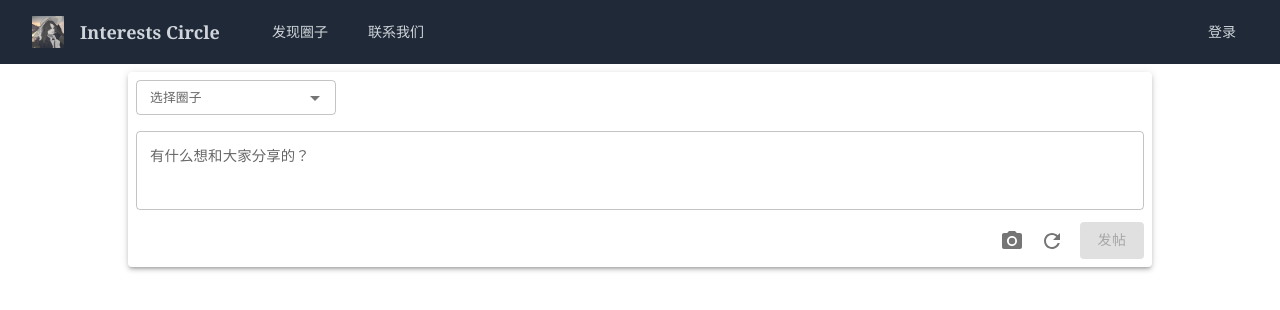
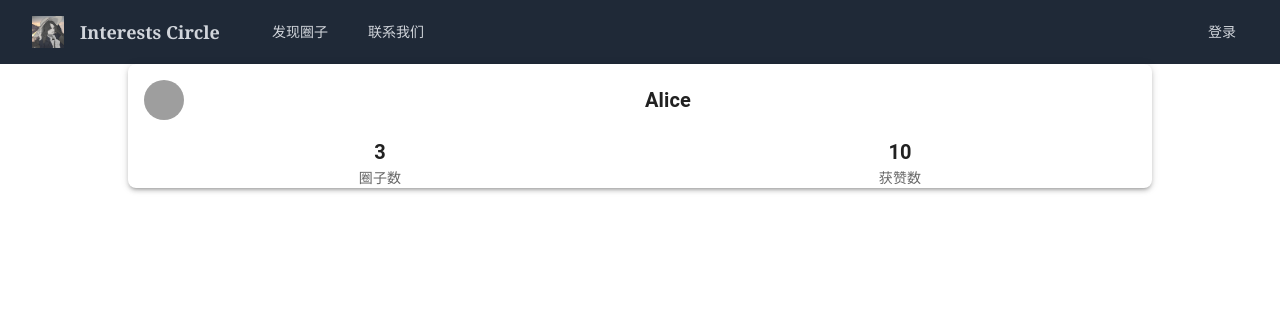
Before and after one commit to MojoisMojo/InterestCircleFrontEnd, a React (Vite) app: page /tmp in a window 1280 px wide. Shown: the top 310 px of the page. Built offline with nearby package versions, Linux system fonts and the light colour scheme; grey boxes are pictures that could not be loaded.

Commit message:
almost finish circlePage

```diff
--- a/src/assets/static.jsx
+++ b/src/assets/static.jsx
@@ -3,6 +3,8 @@ const static_empty_user = {
   name: '',
   email: '',
   avatarUrl: '/logo.svg',
+  likeCount: 0,
+  circlesCount: 0,
 };
 
 const static_poster = {
--- /dev/null
+++ b/src/components/Adivertise/index.jsx
@@ -0,0 +1,47 @@
+import { Padding } from '@mui/icons-material';
+import { ButtonBase, Paper, Typography } from '@mui/material';
+import React from 'react';
+
+export default function AdivertiseCard({ advertise }) {
+  if (!advertise) {
+    advertise = {
+      title: '广告位出租',
+      content: '广告位出租',
+      color: '#283593',
+      textColor: '#E8EAF6',
+      imgUrl: '',
+    }
+  }
+  return (
+    <Paper
+      elevation={3}
+
+      sx=
+      {{
+        backgroundImage: advertise.imgUrl ? `url(${advertise.imgUrl})` : 'none',
+        backgroundColor: advertise.color,
+        height: 150, display: 'flex',
+        flexDirection: 'column',
+        alignItems: 'center', justifyContent: 'center',
+        borderRadius: '8px',
+      }}
+    >
+      <ButtonBase sx={{
+        width: '100%', height: '100%', display: 'flex',
+        flexDirection: 'column', alignItems: 'center', justifyContent: 'center',
+      }}>
+        <Typography
+          variant='h5' style={{
+            color: advertise.textColor,
+            margin: '10px',
+          }}
+        >
+          {advertise.title}
+        </Typography>
+        <Typography variant='body2' style={{ color: advertise.textColor }}>
+          {advertise.content}
+        </Typography>
+      </ButtonBase>
+    </Paper>
+  );
+}
--- a/src/components/Post/Post.jsx
+++ b/src/components/Post/Post.jsx
@@ -67,6 +67,7 @@ export default function Post({ poster, post }) {
           flexGrow: 0.5,
           backgroundColor: '#fff',
           textAlign: 'left',
+          borderRadius: '8px',
         }}
       >
         <Grid container
--- a/src/components/Sender/PostSender/index.jsx
+++ b/src/components/Sender/PostSender/index.jsx
@@ -116,7 +116,6 @@ export default function PostSender(props) {
         '& .MuiButton-root': { m: 1 },
         height: 'fit-content',
         width: '100%',
-        marginTop: 1,
       }}
       noValidate
       autoComplete="off"
@@ -175,7 +174,19 @@ export default function PostSender(props) {
         onChange={handlePostChange}
         variant="outlined"
         sx={{
-          width: 'calc(100% - 16px)'
+          width: 'calc(100% - 16px)',
+          '& .MuiOutlinedInput-root': {
+            padding: '8px', // 设置你想要的内边距
+            '& fieldset': {
+              border: 'none', // 移除边框
+            },
+            '&:hover fieldset': {
+              border: 'none', // 鼠标悬停时也不显示边框
+            },
+            '&.Mui-focused fieldset': {
+              border: 'none', // 聚焦时也不显示边框
+            },
+          },
         }}
         InputLabelProps={{
           sx: {
@@ -184,11 +195,12 @@ export default function PostSender(props) {
         }}
       />
       {/* Post's images */}
+      <Grid item sx={{ width: 'calc(95% - 16px)', margin: 'auto', }}>
         <Grid item container
           rowSpacing={{ xs: 1, md: 1.5 }}
           columnSpacing={{ xs: 1, md: 1.5 }}
           paddingTop='8px !important'
-        sx={{ width: 'calc(90% - 16px)' }}
+          sx={{ width: '100%' }}
         >
           {postImgs.map((imgfile, index) => (
             <Grid item
@@ -220,6 +232,7 @@ export default function PostSender(props) {
             </Grid>
           ))}
         </Grid>
+      </Grid>
       <input
         accept="image/*"
         style={{ display: 'none' }}
@@ -230,7 +243,11 @@ export default function PostSender(props) {
         disabled={postImgs.length >= 9}
       />
       {/* Post's images Icon And Post Button */}
-      <Box display='flex' justifyContent='flex-end' alignItems='center'>
+      <Box
+        display='flex'
+        justifyContent='flex-end'
+        alignItems='center'
+      >
         <label htmlFor="raised-button-file">
           <IconButton component="span">
             <PhotoCamera />
--- /dev/null
+++ b/src/components/UserCard/index.jsx
@@ -0,0 +1,66 @@
+// 展示用户信息的卡片组件，包括头像、用户名、圈子数、获赞数
+// 通过 props 传入用户信息，包括 id、name、avatar、circleCount、likeCount
+
+import React from 'react';
+import Card from '@mui/material/Card';
+import CardContent from '@mui/material/CardContent';
+import Typography from '@mui/material/Typography';
+import Avatar from '@mui/material/Avatar';
+import CardHeader from '@mui/material/CardHeader';
+import { blue } from '@mui/material/colors';
+import { Grid } from '@mui/material';
+
+function UserInfoCard({ id, name, avatar, circleCount, likeCount }) {
+  return (
+    <Card
+      width='100%'
+      elevation={3}
+      sx={{ borderRadius: '8px', }}
+    >
+      <CardHeader
+        avatar={
+          <Avatar src={avatar} aria-label="user-avatar">
+            {name[0]}
+          </Avatar>
+        }
+        title={name}
+        titleTypographyProps={{ align: 'center', variant: 'h6', fontWeight: 'bold' }}
+      />
+
+      <Grid container spacing={2} sx={{
+        display: 'flex',
+        flexDirection: 'row',
+        justifyContent: 'center',
+        alignItems: 'center',
+        textAlign: 'center'
+      }}>
+        <Grid item
+          xs={6}
+          style={{
+            flexDirection: 'column',
+          }}>
+          <Typography variant="h6" color='text.primary' align="center" sx={{ fontWeight: 'bold' }}>
+            {circleCount}
+          </Typography>
+          <Typography variant="body2" color="text.secondary" align="center">
+            圈子数
+          </Typography>
+        </Grid>
+        <Grid item
+          xs={6}
+          style={{
+            flexDirection: 'column',
+          }}>
+          <Typography variant="h6" color="text.primary" align="center" sx={{ fontWeight: 'bold' }}>
+            {likeCount}
+          </Typography>
+          <Typography variant="body2" color="text.secondary" align="center">
+            获赞数
+          </Typography>
+        </Grid>
+      </Grid>
+    </Card>
+  );
+}
+
+export default UserInfoCard;
--- a/src/pages/MyCirclePage/index.jsx
+++ b/src/pages/MyCirclePage/index.jsx
@@ -14,6 +14,8 @@ import { getCirclePostsRequest } from '../../server/circles';
 
 import { static_circle_posts, static_circles } from '../../assets/static';
 import { sleep } from '../../utils/sleep';
+import AdivertiseCard from '../../components/Adivertise';
+import UserInfoCard from '../../components/UserCard';
 
 export default function MyCirclePage() {
   const { currUser, setCurrUser } = useContext(UserContext);
@@ -73,10 +75,20 @@ export default function MyCirclePage() {
           display={{ xs: 'none', lg: 'flex' }}
           container
           direction='column'
+          rowSpacing={{ xs: 1, sm: 2 }}
         >
-          <Box item sx={{ backgroundColor: 'red' }}>
-            left
-          </Box>
+          <Grid item width={'100%'}>
+            <UserInfoCard
+              id={currUser.uid}
+              name={currUser.name}
+              avatar={currUser.avatar}
+              circleCount={myCircles.length}
+              likeCount={currUser.likeCount}
+            />
+          </Grid>
+          <Grid item>
+            <AdivertiseCard />
+          </Grid>
         </Grid>
         {/* middle */}
         <Grid item xs={12} sm={11} md={8.5} lg={7.5}
@@ -84,11 +96,14 @@ export default function MyCirclePage() {
           direction='column'
           rowSpacing={{ xs: 1, sm: 2 }}
         >
-          <PostSender circles={myCircles} />
+          <Grid item sx={{ width: "100%" }}>
+            <PostSender circles={myCircles} />
+          </Grid>
           <Grid item sx={{
             marginTop: 2,
             backgroundColor: 'yellow',
             height: 100,
+            borderRadius: '8px',
           }}>
             Nav
           </Grid>
@@ -101,40 +116,10 @@ export default function MyCirclePage() {
           rowSpacing={{ xs: 1, sm: 2 }}
         >
           <Grid item>
-            <Paper
-              elevation={3}
-              sx=
-              {{
-                backgroundColor: '#283593',
-                height: 150, display: 'flex',
-                alignItems: 'center', justifyContent: 'center',
-                borderRadius: '10px',
-              }}
-            >
-              <ButtonBase sx={{ width: '100%', height: '100%' }}>
-                <Typography variant='h5' style={{ color: '#E8EAF6' }}>
-                  广告位出租
-                </Typography>
-              </ButtonBase>
-            </Paper>
+            <AdivertiseCard />
           </Grid>
           <Grid item>
-            <Paper
-              elevation={3}
-              sx=
-              {{
-                backgroundColor: '#283593',
-                height: 150, display: 'flex',
-                alignItems: 'center', justifyContent: 'center',
-                borderRadius: '10px',
-              }}
-            >
-              <ButtonBase sx={{ width: '100%', height: '100%' }}>
-                <Typography variant='h5' style={{ color: '#E8EAF6' }}>
-                  广告位出租
-                </Typography>
-              </ButtonBase>
-            </Paper>
+            <AdivertiseCard />
           </Grid>
         </Grid>
       </Grid >
--- a/src/tmp.jsx
+++ b/src/tmp.jsx
@@ -1,52 +1,19 @@
 import React from 'react';
-import { useState } from 'react';
-import SquareContainer from './components/SquareContainer';
-import PostSender from './components/Sender/PostSender';
-import { static_circle_card_info_daily, static_circle_card_info_game } from './assets/static';
-
-import Autocomplete from '@mui/material/Autocomplete';
-import Chip from '@mui/material/Chip';
-import TextField from '@mui/material/TextField';
-
-function TagsAutocomplete() {
-  return (
-    <Autocomplete
-      multiple
-      id="tags-filled"
-      options={top100Films.map((option) => option.title)}
-      freeSolo
-      renderTags={(value, getTagProps) =>
-        value.map((option, index) => (
-          <Chip key={index} variant="outlined" label={option} {...getTagProps({ index })} />
-        ))
-      }
-      renderInput={(params) => (
-        <TextField
-          {...params}
-          variant="filled"
-          label="freeSolo with Chips"
-          placeholder="Favorites"
-        />
-      )}
-    />
-  );
-}
+import UserInfoCard from './components/UserCard';
 
 const TmpApp = () => {
   return (
-    <div style={{ width: '80%', margin: 'auto'}}>
-      {/* <TagsAutocomplete/> */}
-      <PostSender circles={[static_circle_card_info_game, static_circle_card_info_daily]} />
+    <div style={{ width: '80%', margin: 'auto' }}>
+      <UserInfoCard
+        id={1}
+        name="Alice"
+        avatar="https://i.pravatar.cc/300"
+        circleCount={3}
+        likeCount={10}
+      />
     </div>
   );
 }
 
-// 示例数据
-const top100Films = [
-  { title: 'The Shawshank Redemption', year: 1994 },
-  { title: 'Shawshank Redemption', year: 1994 },
-  { title: 'Redemption', year: 1994 },
-]
-// 更多电影数据...
 
 export default TmpApp;
```
Lines whose indentation alone changed are shown as unchanged.
